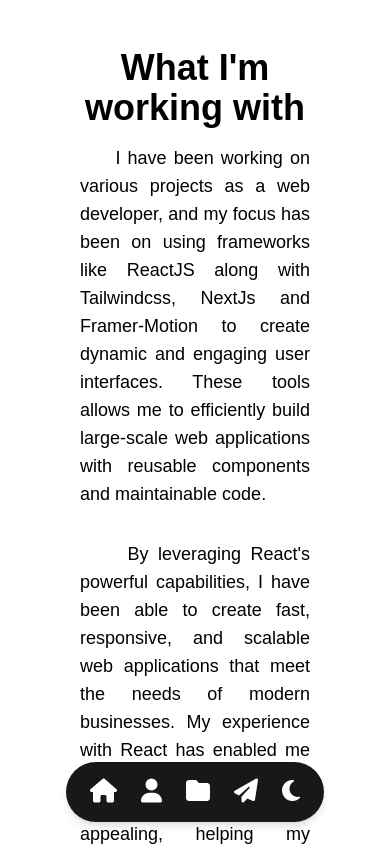
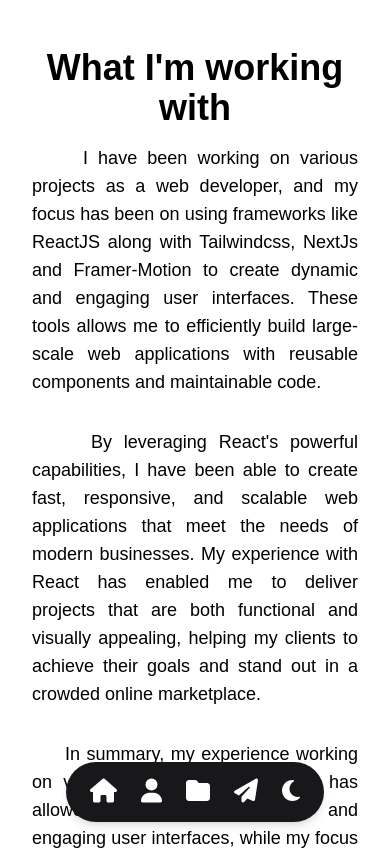
Before and after one commit to JericNisperos/NextJs-Portfolio, a Next.js app in the folder nextjs-portfolio/: page /sections/ProjectsBlock in a window 390 px wide. Shown: the top 850 px of the page. Built offline with nearby package versions, Linux system fonts and the light colour scheme; a web font is replaced by a local one.

Commit message:
fixed margins

```diff
--- a/nextjs-portfolio/src/pages/sections/ProjectsBlock.js
+++ b/nextjs-portfolio/src/pages/sections/ProjectsBlock.js
@@ -34,12 +34,12 @@
 function ProjectsBlock() {
   return (
     <AnimatePresence>
-      <div id="projects" className=" overflow-hidden transition-colors duration-1000 ease-in-out relative  lg:px-48 md:px-16 py-12 px-12 ">
+      <div id="projects" className=" overflow-hidden transition-colors duration-1000 ease-in-out relative  lg:px-48 md:px-16 py-12 px-8 ">
         <motion.h1 initial={{ opacity: 0, y: 10 }} whileInView={{ opacity: 1, y: 0 }} exit={{ opacity: 0, y: 10 }} className="font-bold mb-4 text-center text-4xl md:text-6xl dark:text-white text-black">
           What I'm working with
         </motion.h1>
         <div className="grid xl:grid-cols-4 grid-cols-1 dark:text-white text-black cursor-default">
-          <div className="col-span-2 flex justify-center items-center mx-8">
+          <div className="col-span-2 flex justify-center items-center">
             <motion.div initial={{ opacity: 0, y: 10 }} whileInView={{ opacity: 1, y: 0 }} exit={{ opacity: 0, y: 10 }} transition={{ delay: 0.2 * 1, duration: 0.4 }} className="md:text-2xl text-lg grid md:grid-cols-1 gap-8 pb-8">
               <p className=" text-justify">
                 &nbsp;&nbsp;&nbsp;&nbsp; I have been working on various projects as a web developer, and my focus has been on using frameworks like <span className="dark:text-cyan-500">ReactJS</span> along with{" "}
```
